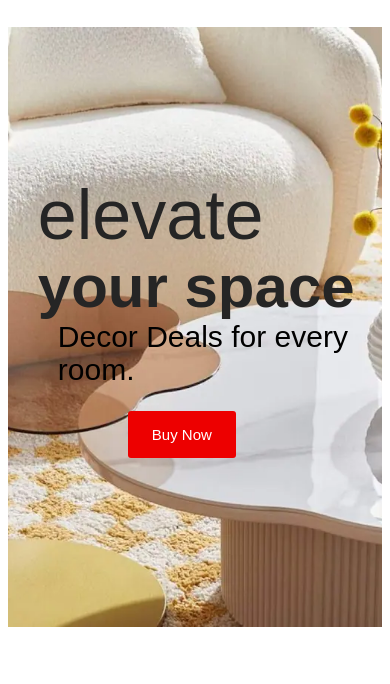
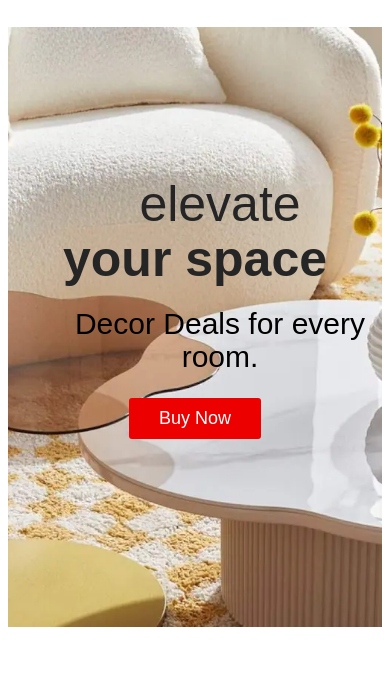
Before and after one commit to muhammadsodiq009/Exam002, a plain HTML site: page index.html in a window 390 px wide. Shown: the part 2757-3441 px from the top of the page. Drawn offline with Linux system fonts and the light colour scheme.

Commit message:
index.html

```diff
--- a/over-media.css
+++ b/over-media.css
@@ -161,16 +161,24 @@
     grid-template-columns: repeat(2, 1fr);
 
 }
+.big__img{
+    text-align: center;
+    padding: 0;
+}
 .big__img h3{
-padding-left: 30px;
-
+    padding-left: 50px;
+    font-size: 50px;
 }
 .big__img h2{
-    font-size: 60px;
+    padding: 0;
+    font-size: 50px;
 }
 .big__img button{
-    padding: 15px 24px;
-    font-size: 15px;
+    padding: 10px 30px;
+    font-size: 18px;
+}
+.big__img h1{
+    padding-top: 20px;
 }
 .img2 h1{
 font-size: 50px;
--- a/over.css
+++ b/over.css
@@ -7,7 +7,6 @@
 body{
     max-width: 1920px;
     margin: auto;
-    height: 500vh;
 }
 
 .navbar{
@@ -460,7 +459,6 @@ body{
 }
 .buttons{
     width: 90%;
-    height: 300px;
     margin: 40px auto;
     display: grid;
     grid-template-columns: repeat(3,1fr);
@@ -522,7 +520,7 @@ body{
     width: 100%;
     min-height: 400px;
     background: #545658;
-    padding: 50px 100px;
+    padding: 50px 70px;
     display: flex;
     gap: 200px;
 }
@@ -559,7 +557,7 @@ body{
     width: 100%;
     min-height: 100px;
     background: #2F3337;
-    padding: 40px 60px;
+    padding: 40px 70px;
     display: flex;
 }
 
```
Also changed, not shown: index.html (renamed from over.html).
